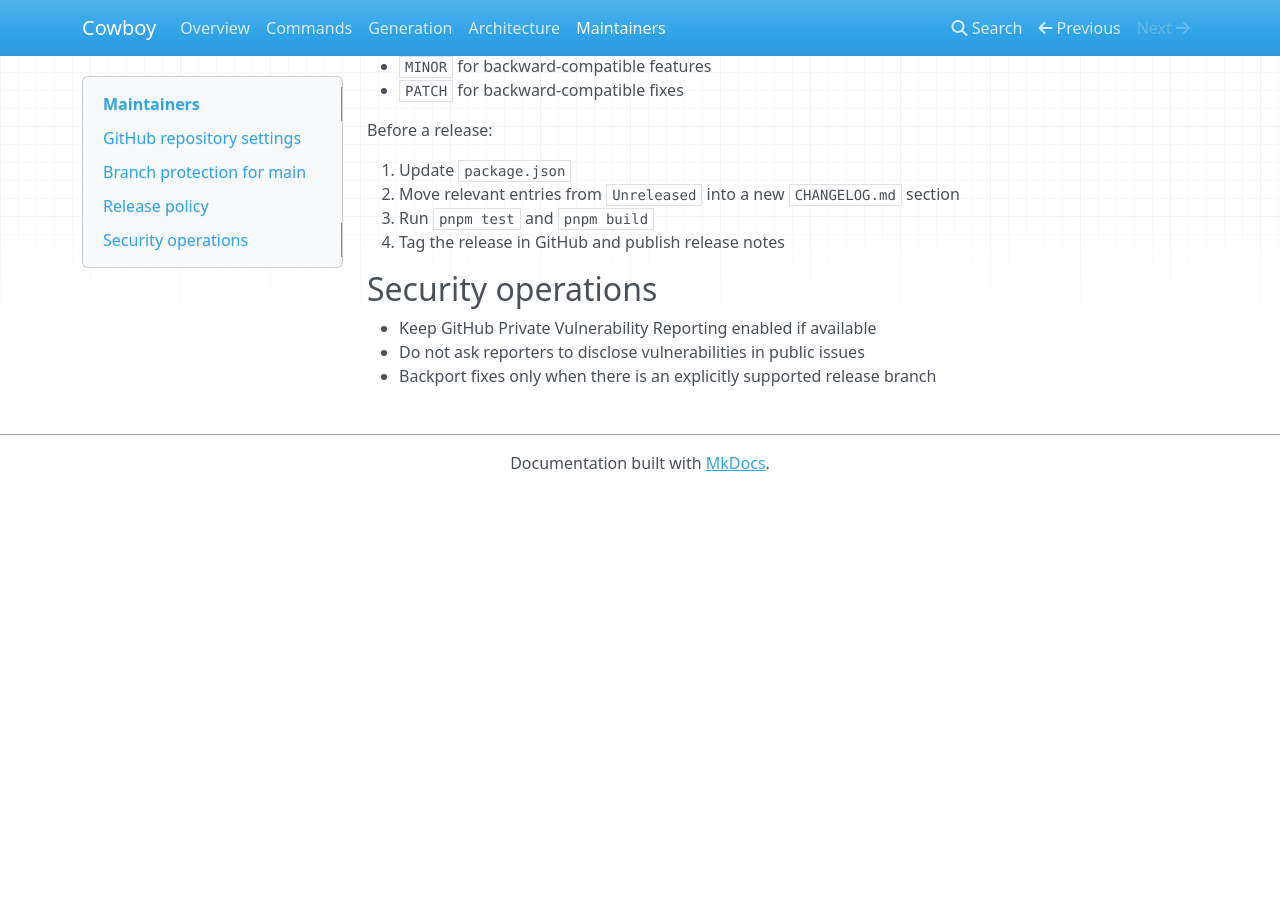
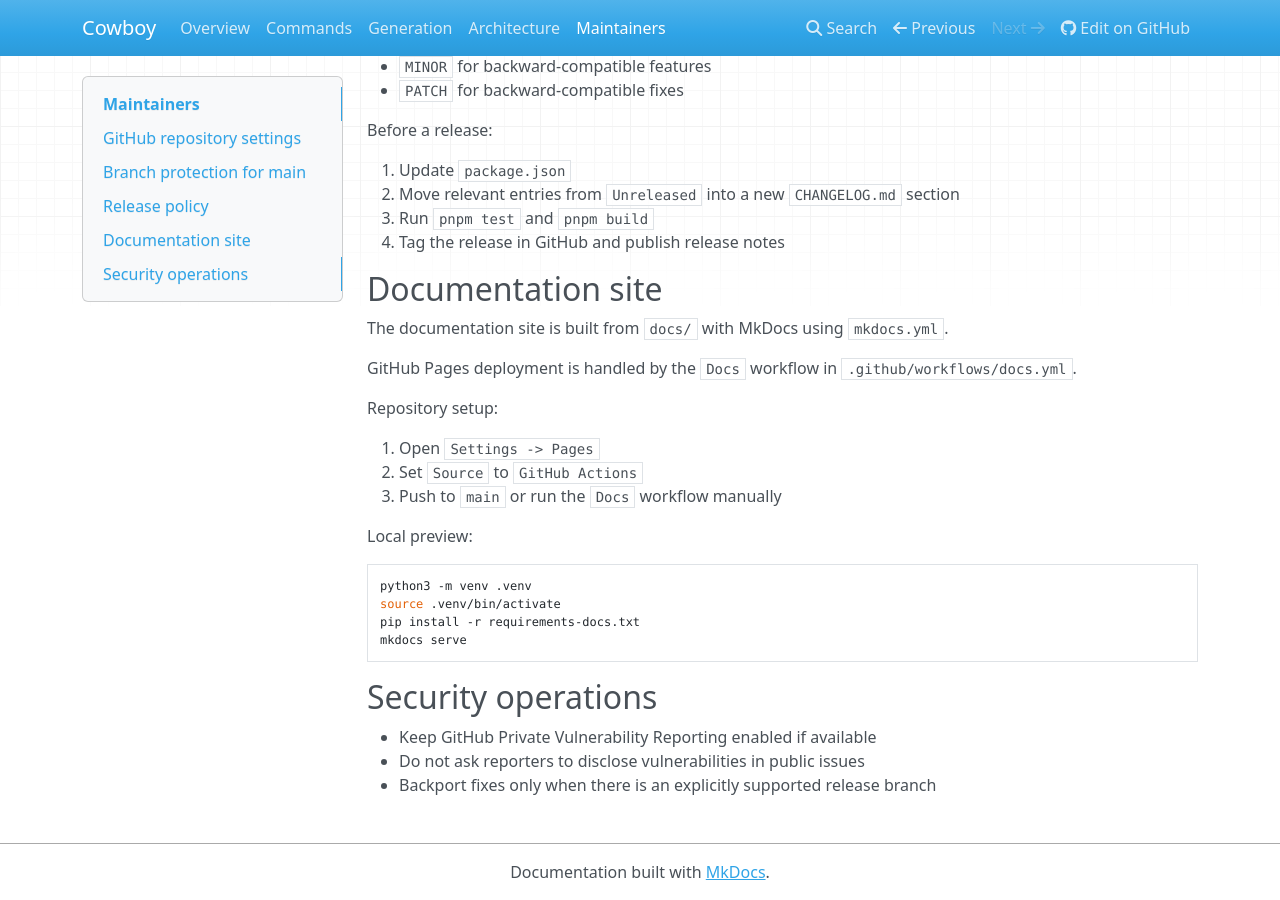
Before and after one commit to oneprompteu/cowboy, an MkDocs documentation site: the page built from docs/maintainers.md, in a window 1280 px wide and 900 px high, scrolled down 740 px. Built offline with MkDocs 1.6.1, drawn with Linux system fonts in a browser that asks for light colours; nearby versions of some CDN libraries; before the commit the page ends 1231 px from its top, so only the background shows below that.

````diff
--- a/docs/maintainers.md
+++ b/docs/maintainers.md
@@ -40,6 +40,29 @@ Before a release:
 3. Run `pnpm test` and `pnpm build`
 4. Tag the release in GitHub and publish release notes
 
+## Documentation site
+
+The documentation site is built from `docs/` with MkDocs using
+`mkdocs.yml`.
+
+GitHub Pages deployment is handled by the `Docs` workflow in
+`.github/workflows/docs.yml`.
+
+Repository setup:
+
+1. Open `Settings -> Pages`
+2. Set `Source` to `GitHub Actions`
+3. Push to `main` or run the `Docs` workflow manually
+
+Local preview:
+
+```bash
+python3 -m venv .venv
+source .venv/bin/activate
+pip install -r requirements-docs.txt
+mkdocs serve
+```
+
 ## Security operations
 
 - Keep GitHub Private Vulnerability Reporting enabled if available
--- a/mkdocs.yml
+++ b/mkdocs.yml
@@ -1,5 +1,8 @@
 site_name: Cowboy
 site_description: Install, generate, and update AI coding agent skills.
+repo_url: https://github.com/oneprompteu/cowboy
+docs_dir: docs
+site_dir: site
 theme:
   name: mkdocs
 nav:
--- /dev/null
+++ b/requirements-docs.txt
@@ -0,0 +1 @@
+mkdocs==1.6.1
````
Also changed, not shown: README.md (+23 -13 lines), 1 other file.
